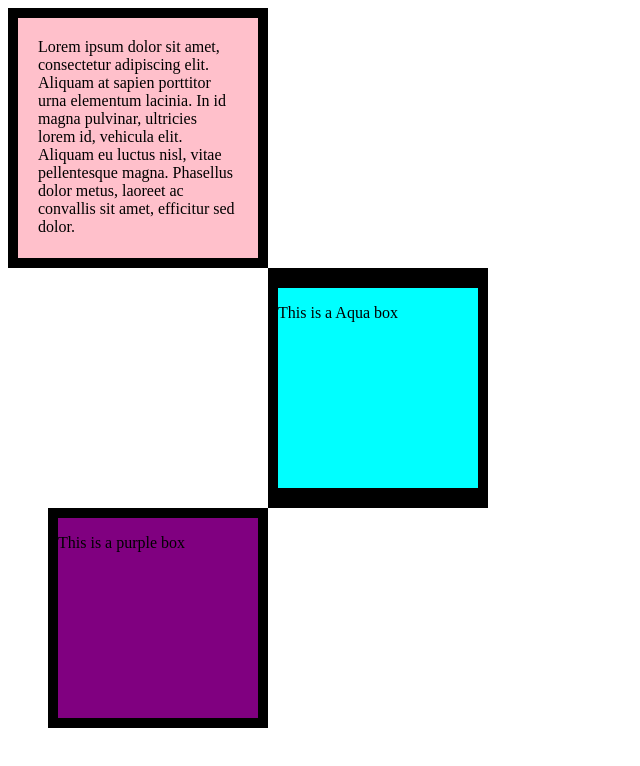
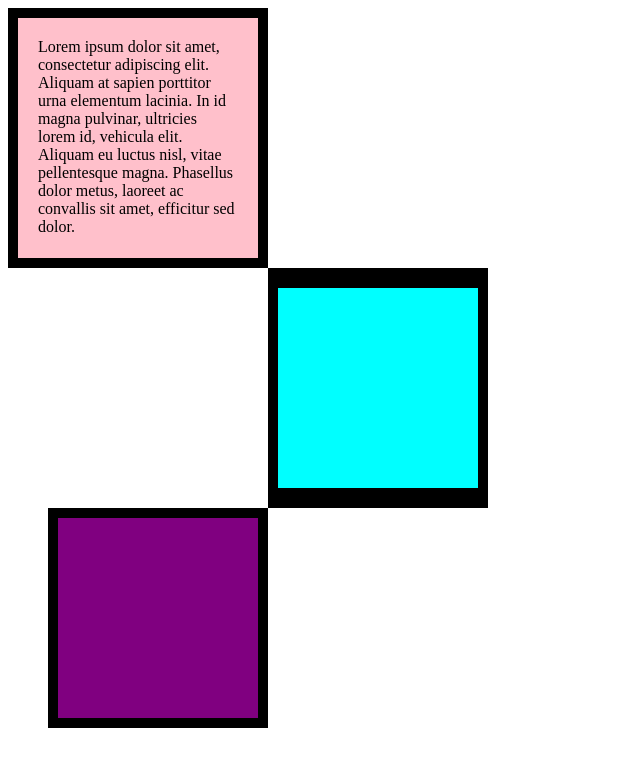
Before and after one commit to MrsM3/CSSBoxModel, a plain HTML site: page index.html in a window 1280 px wide. Shown: the whole page, without its empty margins (0-640 px from the left). Drawn offline with Linux system fonts and the light colour scheme.

Commit message:
minor changes

```diff
--- a/index.html
+++ b/index.html
@@ -52,11 +52,9 @@
 </div>
 
 <div class="aqua">
-  <p>This is a Aqua box</p>
 </div>
 
 <div class="purple">
-  <p>This is a purple box</p>
 </div>
   <!-- TODOs:
 1. Create 3 Boxes using the div element.
```
